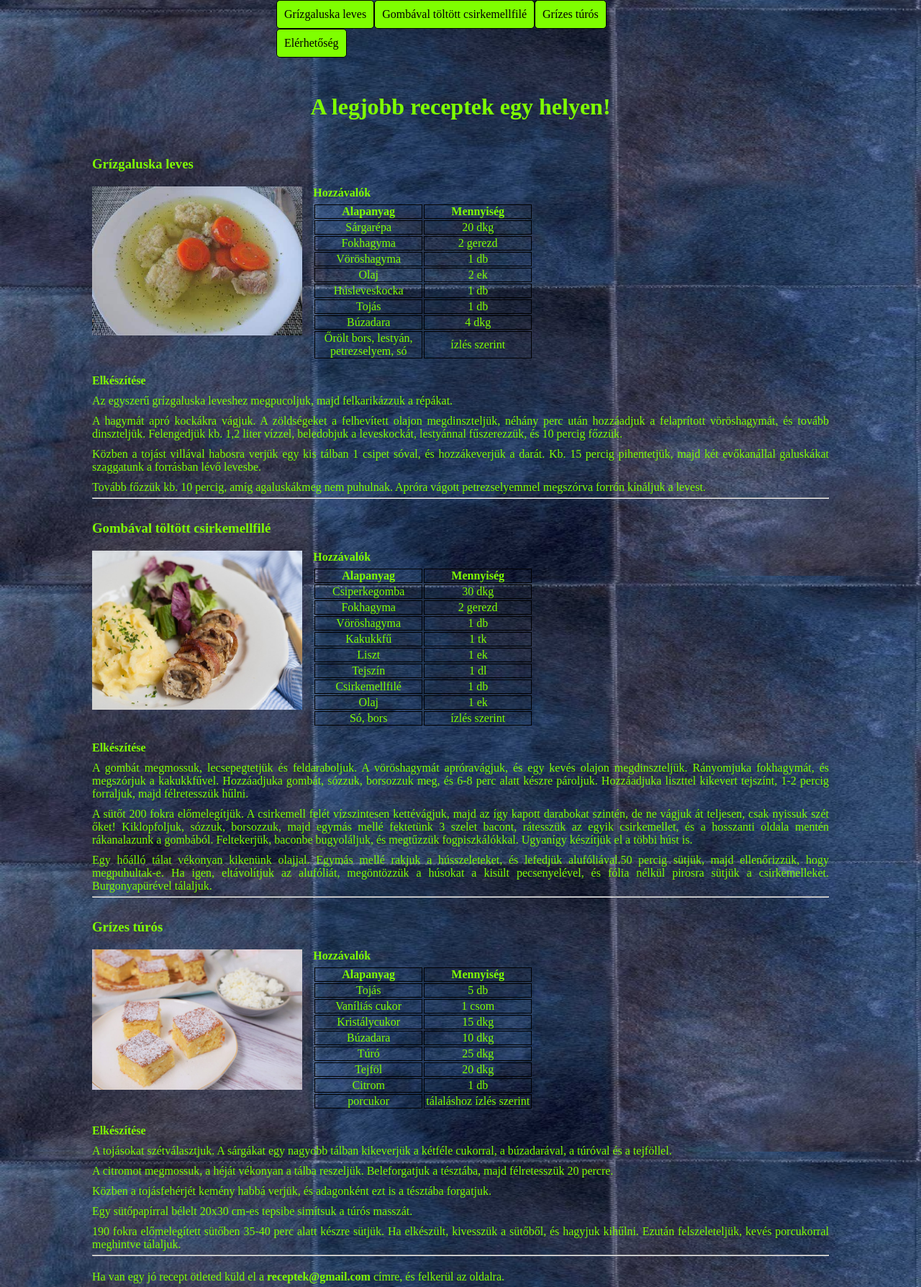
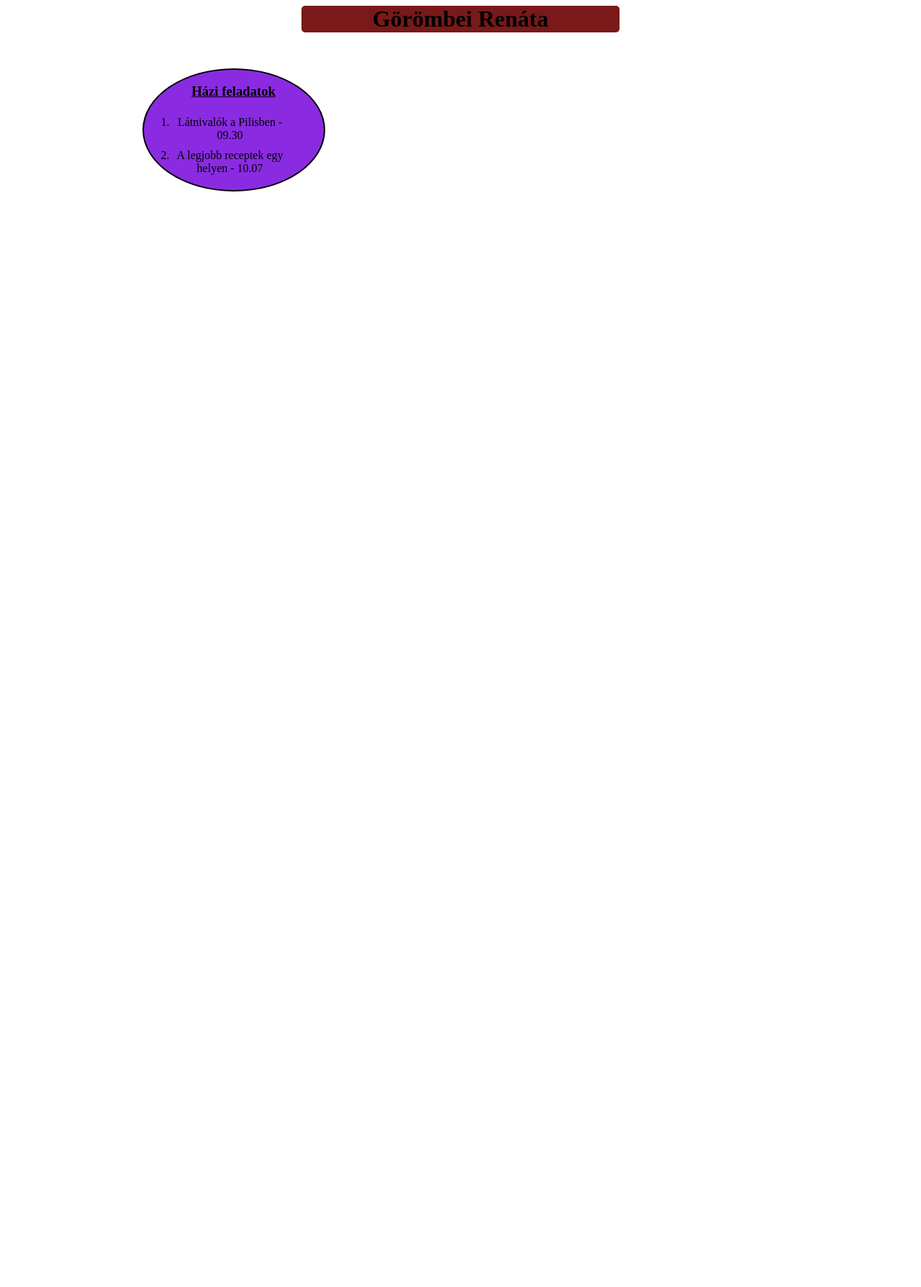
Before and after one commit to grenata36/grenata36.github.io, a PHP site: page / in a window 1280 px wide. Shown: the whole page at 72% size. After the commit the page ends 266 px from the top, so only its background shows below. Run offline with PHP 8.4, Linux system fonts and the light colour scheme.

Commit message:
The new home page is ready

```diff
--- a/css/style.css
+++ b/css/style.css
@@ -1,117 +1,60 @@
-
-* {
-    margin: 0;
-    padding: 0;
-    box-sizing: border-box;
+div#main {
+    width: 70%;
+    margin: auto;
 }
 
 
-html {
-    scroll-behavior: smooth;
+
+div#nav {
+    background-color: blueviolet;
+    width: 250px;
+    border: 2px solid black;
+    border-radius: 50%;
 }
 
-body {
-    background-image: url(../img/hatter.jpg);
-    background-size: 100%;
-    /* background-repeat: no-repeat; */
-    background-attachment: fixed;
+h1 {
+    text-align: center;
+    border-radius: 5px;
+    width: 50%;
+    margin: auto;
+    margin-bottom: 50px;
+    animation-name: animacio;
+    animation-duration: 10s;
+    animation-iteration-count: infinite;
 }
 
+@keyframes animacio {
+    0% {
+        background-color: grey;
+    }
 
-div#main {
-    width: 80%;
-    margin: auto;
+    25% {
+        background-color: rgb(121, 81, 81);
+    }
+
+    50% {
+        background-color: rgb(133, 51, 51);
+    }
+
+    100% {
+        background-color: rgb(112, 3, 3);
+    }
 }
 
-div#nav {
-    position: sticky;
-    top: 0;
-    width: 50%;
-    margin: auto;
-}
-
-ul {
-    list-style-type: none;
-    padding: 0;
-}
-
-li {
-    float: left;
-    border: 1px solid black;
-    border-radius: 5px;
-    background-color: chartreuse;
+h3 {
+    text-align: center;
 }
 
 li a {
     text-decoration: none;
-    width: 100%;
+    padding: 5px;
     display: block;
-    padding: 10px;
-    color:black;
+    width: 150px;
     text-align: center;
-
+    color: black;
 }
 
 li a:hover {
     background-color: grey;
+    border-radius: 50%;
 }
-
-#nav:after {
-    content: "";
-    clear: both;
-    display: table;
-}
-
-
-
-h1 {
-    text-align: center;
-    padding-top: 50px;
-    padding-bottom: 20px;
-}
-
-h3 {
-    padding-top: 30px;
-    padding-bottom: 20px;
-}
-
-img {
-    width: 30%;
-    float: left;
-    padding-right: 15px;
-}
-
-h4 {
-    /* padding-top: 5px; */
-    padding-bottom: 5px;
-
-}
-
-.bdi {
-    padding-bottom: 5px;
-    padding-top: 20px;
-}
-
-p {
-    padding-bottom: 5px;
-    padding-top: 5px;
-    text-align: justify;
-
-}
-
-th,
-td {
-    border: 1px solid black;
-    width: 150px;
-    bottom: 5px;
-    text-align: center;
-}
-
-h1,
-h3,
-h4,
-p,
-th,
-td {
-    color:chartreuse;
-}
--- a/index.html
+++ b/index.html
@@ -3,241 +3,32 @@
   <head>
     <meta charset="UTF-8" />
     <meta name="viewport" content="width=device-width, initial-scale=1.0" />
-    <meta name="description" content="Nem tudod mi főzz a csládnak? Ennél valami finomat? Akkor látogass el az oldalra és válogass a jobbnál jobb recepjeink közül.">
     <link rel="stylesheet" href="css/style.css" />
-    <title>A legjobb receptek egy helyen!</title>
+    <title>Document</title>
   </head>
   <body>
     <div id="main">
+      <h1>Görömbei Renáta</h1>
+
       <div id="nav">
-        <ul>
-          <li><a href="#leves">Grízgaluska leves</a></li>
-          <li><a href="#csirke">Gombával töltött csirkemellfilé</a></li>
-          <li><a href="#suti">Grízes túrós</a></li>
-          <li><a href="#email">Elérhetőség</a></li>
-        </ul>
+        <h3><u>Házi feladatok</u></h3>
+        <ol>
+          <li>
+            <a
+              href="https://grenata36.github.io/hazi_feladat/09.30/"
+              target="_blank"
+              >Látnivalók a Pilisben - 09.30</a
+            >
+          </li>
+          <li>
+            <a
+              href="https://grenata36.github.io/hazi_feladat/10.07/"
+              target="_blank"
+              >A legjobb receptek egy helyen - 10.07</a
+            >
+          </li>
+        </ol>
       </div>
-      <h1>A legjobb receptek egy helyen!</h1>
-
-      <section id="leves">
-        <h3>Grízgaluska leves</h3>
-        <img src="img/grizgaluska.jpg" alt="Egy tányér grízgaluska leves van." />
-
-        <h4>Hozzávalók</h4>
-        <table>
-          <tr>
-            <th>Alapanyag</th>
-            <th>Mennyiség</th>
-          </tr>
-
-          <tr>
-            <td>Sárgarépa</td>
-            <td>20 dkg</td>
-          </tr>
-          <tr>
-            <td>Fokhagyma</td>
-            <td>2 gerezd</td>
-          </tr>
-          <tr>
-            <td>Vöröshagyma</td>
-            <td>1 db</td>
-          </tr>
-          <tr>
-            <td>Olaj</td>
-            <td>2 ek</td>
-          </tr>
-          <tr>
-            <td>Húsleveskocka</td>
-            <td>1 db</td>
-          </tr>
-          <tr>
-            <td>Tojás</td>
-            <td>1 db</td>
-          </tr>
-          <tr>
-            <td>Búzadara</td>
-            <td>4 dkg</td>
-          </tr>
-
-          <tr>
-            <td>Őrölt bors, lestyán, petrezselyem, só</td>
-            <td>ízlés szerint</td>
-          </tr>
-        </table>
-
-        <h4 class="bdi">Elkészítése</h4>
-        <p>
-          Az egyszerű grízgaluska leveshez megpucoljuk, majd felkarikázzuk a
-          répákat.
-        </p>
-        <p>
-          A hagymát apró kockákra vágjuk. A zöldségeket a felhevített olajon
-          megdinszteljük, néhány perc után hozzáadjuk a felaprított
-          vöröshagymát, és tovább dinszteljük. Felengedjük kb. 1,2 liter vízzel,
-          beledobjuk a leveskockát, lestyánnal fűszerezzük, és 10 percig főzzük.
-        </p>
-
-        <p>
-          Közben a tojást villával habosra verjük egy kis tálban 1 csipet sóval,
-          és hozzákeverjük a darát. Kb. 15 percig pihentetjük, majd két
-          evőkanállal galuskákat szaggatunk a forrásban lévő levesbe.
-        </p>
-
-        <p>
-          Tovább főzzük kb. 10 percig, amíg agaluskákmeg nem puhulnak. Apróra
-          vágott petrezselyemmel megszórva forrón kínáljuk a levest.
-        </p>
-      </section>
-      <hr />
-      <section id="csirke">
-        <h3>Gombával töltött csirkemellfilé</h3>
-        <img src="img/toltottcsirke.jpg" alt="Gombával töltött csirkemell, salátával és krumplipürével van egy tányéron" />
-
-        <h4>Hozzávalók</h4>
-        <table>
-          <tr>
-            <th>Alapanyag</th>
-            <th>Mennyiség</th>
-          </tr>
-
-          <tr>
-            <td>Csiperkegomba</td>
-            <td>30 dkg</td>
-          </tr>
-          <tr>
-            <td>Fokhagyma</td>
-            <td>2 gerezd</td>
-          </tr>
-          <tr>
-            <td>Vöröshagyma</td>
-            <td>1 db</td>
-          </tr>
-          <tr>
-            <td>Kakukkfű</td>
-            <td>1 tk</td>
-          </tr>
-          <tr>
-            <td>Liszt</td>
-            <td>1 ek</td>
-          </tr>
-          <tr>
-            <td>Tejszín</td>
-            <td>1 dl</td>
-          </tr>
-          <tr>
-            <td>Csirkemellfilé</td>
-            <td>1 db</td>
-          </tr>
-          <tr>
-            <td>Olaj</td>
-            <td>1 ek</td>
-          </tr>
-          <tr>
-            <td>Só, bors</td>
-            <td>ízlés szerint</td>
-          </tr>
-        </table>
-
-        <h4 class="bdi">Elkészítése</h4>
-        <p>
-          A gombát megmossuk, lecsepegtetjük és feldaraboljuk. A vöröshagymát
-          apróravágjuk, és egy kevés olajon megdinszteljük. Rányomjuka
-          fokhagymát, és megszórjuk a kakukkfűvel. Hozzáadjuka gombát, sózzuk,
-          borsozzuk meg, és 6-8 perc alatt készre pároljuk. Hozzáadjuka liszttel
-          kikevert tejszínt, 1-2 percig forraljuk, majd félretesszük hűlni.
-        </p>
-        <p>
-          A sütőt 200 fokra előmelegítjük. A csirkemell felét vízszintesen
-          kettévágjuk, majd az így kapott darabokat szintén, de ne vágjuk át
-          teljesen, csak nyissuk szét őket! Kiklopfoljuk, sózzuk, borsozzuk,
-          majd egymás mellé fektetünk 3 szelet bacont, rátesszük az egyik
-          csirkemellet, és a hosszanti oldala mentén rákanalazunk a gombából.
-          Feltekerjük, baconbe bugyoláljuk, és megtűzzük fogpiszkálókkal.
-          Ugyanígy készítjük el a többi húst is.
-        </p>
-        <p>
-          Egy hőálló tálat vékonyan kikenünk olajjal. Egymás mellé rakjuk a
-          hússzeleteket, és lefedjük alufóliával.50 percig sütjük, majd
-          ellenőrizzük, hogy megpuhultak-e. Ha igen, eltávolítjuk az alufóliát,
-          megöntözzük a húsokat a kisült pecsenyelével, és fólia nélkül pirosra
-          sütjük a csirkemelleket. Burgonyapürével tálaljuk.
-        </p>
-      </section>
-      <hr />
-      <section id="suti">
-        <h3>Grízes túrós</h3>
-        <img src="img/grizes_turos.jpg" alt="Egy tányér grízes-túrós süteménye." />
-
-        <h4>Hozzávalók</h4>
-        <table>
-          <tr>
-            <th>Alapanyag</th>
-            <th>Mennyiség</th>
-          </tr>
-
-          <tr>
-            <td>Tojás</td>
-            <td>5 db</td>
-          </tr>
-          <tr>
-            <td>Vaníliás cukor</td>
-            <td>1 csom</td>
-          </tr>
-          <tr>
-            <td>Kristálycukor</td>
-            <td>15 dkg</td>
-          </tr>
-          <tr>
-            <td>Búzadara</td>
-            <td>10 dkg</td>
-          </tr>
-          <tr>
-            <td>Túró</td>
-            <td>25 dkg</td>
-          </tr>
-          <tr>
-            <td>Tejföl</td>
-            <td>20 dkg</td>
-          </tr>
-          <tr>
-            <td>Citrom</td>
-            <td>1 db</td>
-          </tr>
-          <tr>
-            <td>porcukor</td>
-            <td>tálaláshoz ízlés szerint</td>
-          </tr>
-        </table>
-
-        <h4 class="bdi">Elkészítése</h4>
-        <p>
-          A tojásokat szétválasztjuk. A sárgákat egy nagyobb tálban kikeverjük a
-          kétféle cukorral, a búzadarával, a túróval és a tejföllel.
-        </p>
-        <p>
-          A citromot megmossuk, a héját vékonyan a tálba reszeljük.
-          Beleforgatjuk a tésztába, majd félretesszük 20 percre.
-        </p>
-
-        <p>
-          Közben a tojásfehérjét kemény habbá verjük, és adagonként ezt is a
-          tésztába forgatjuk.
-        </p>
-
-        <p>
-          Egy sütőpapírral bélelt 20x30 cm-es tepsibe simítsuk a túrós masszát.
-        </p>
-        <p>
-          190 fokra előmelegített sütőben 35-40 perc alatt készre sütjük. Ha
-          elkészült, kivesszük a sütőből, és hagyjuk kihűlni. Ezután
-          felszeleteljük, kevés porcukorral meghintve tálaljuk.
-        </p>
-      </section>
-      <hr />
-      <p class="bdi">
-        Ha van egy jó recept ötleted küld el a
-        <b id="email">receptek@gmail.com</b> címre, és felkerül az oldalra.
-      </p>
     </div>
   </body>
 </html>
```
Also changed, not shown: img/grizes_turos.jpg (deleted), img/grizgaluska.jpg (deleted), img/hatter.jpg (deleted), img/toltottcsirke.jpg (deleted).
